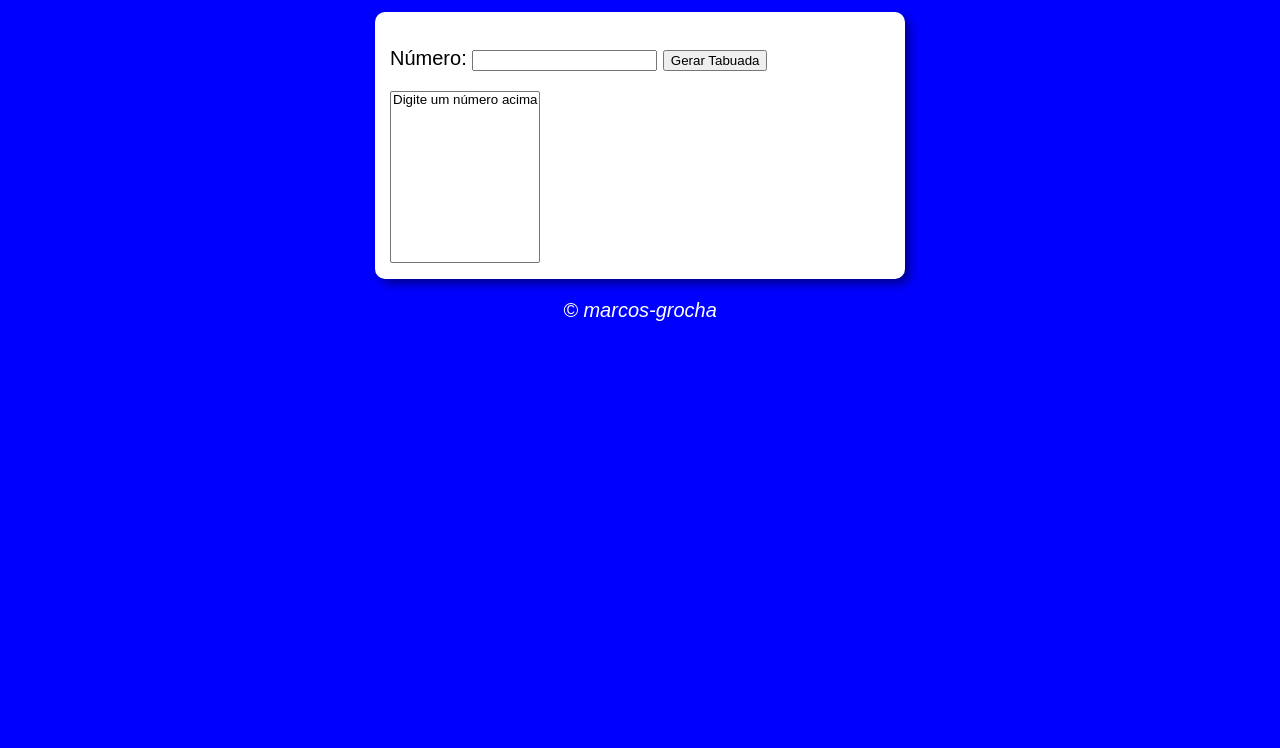
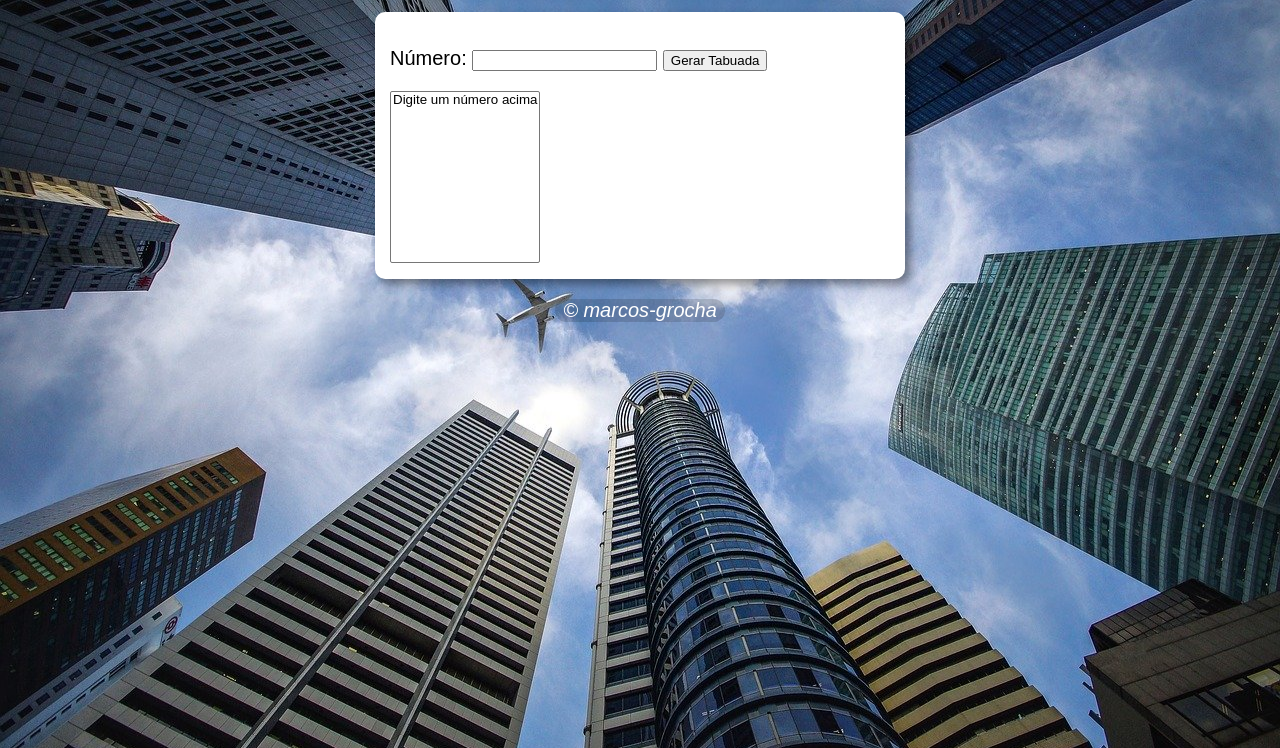
Before and after one commit to marcos-grocha/Tabuada-site, a plain HTML site: page index.html in a window 1280 px wide. Shown: the part 87-835 px from the top of the page. Before the commit the page ends 800 px from the top, so only its background shows below. Drawn offline with Linux system fonts and the light colour scheme.

Commit message:
Adição de background imagem
Coloquei um wallpapper atrás do site e fiz pequenas alterações do footer para melhor legibilidade

```diff
--- a/style.css
+++ b/style.css
@@ -1,6 +1,12 @@
 body {
-    background: blue;
+    /* background: blue; */
     font: normal 15pt Arial;
+    height: 100vh;
+    background-color: black;
+    background-image: url('wallpaper.jpg');
+    background-position: center center;
+    background-repeat: no-repeat;
+    background-size: cover;
 }
 header {
     color: white;
@@ -18,11 +24,16 @@ footer {
     color: white;
     text-align: center;
     font-style: italic;
+    background-color: rgba(0, 0, 0, 0.15);
+    width: 170px;
+    margin: auto;
+    border-radius: 15px;
 }
 footer a {
     color: white;
     text-decoration: none;
 }
 footer a:hover {
+    color: darkolivegreen;
     text-decoration: underline;
 }
```
Also changed, not shown: wallpaper.jpg (added).
